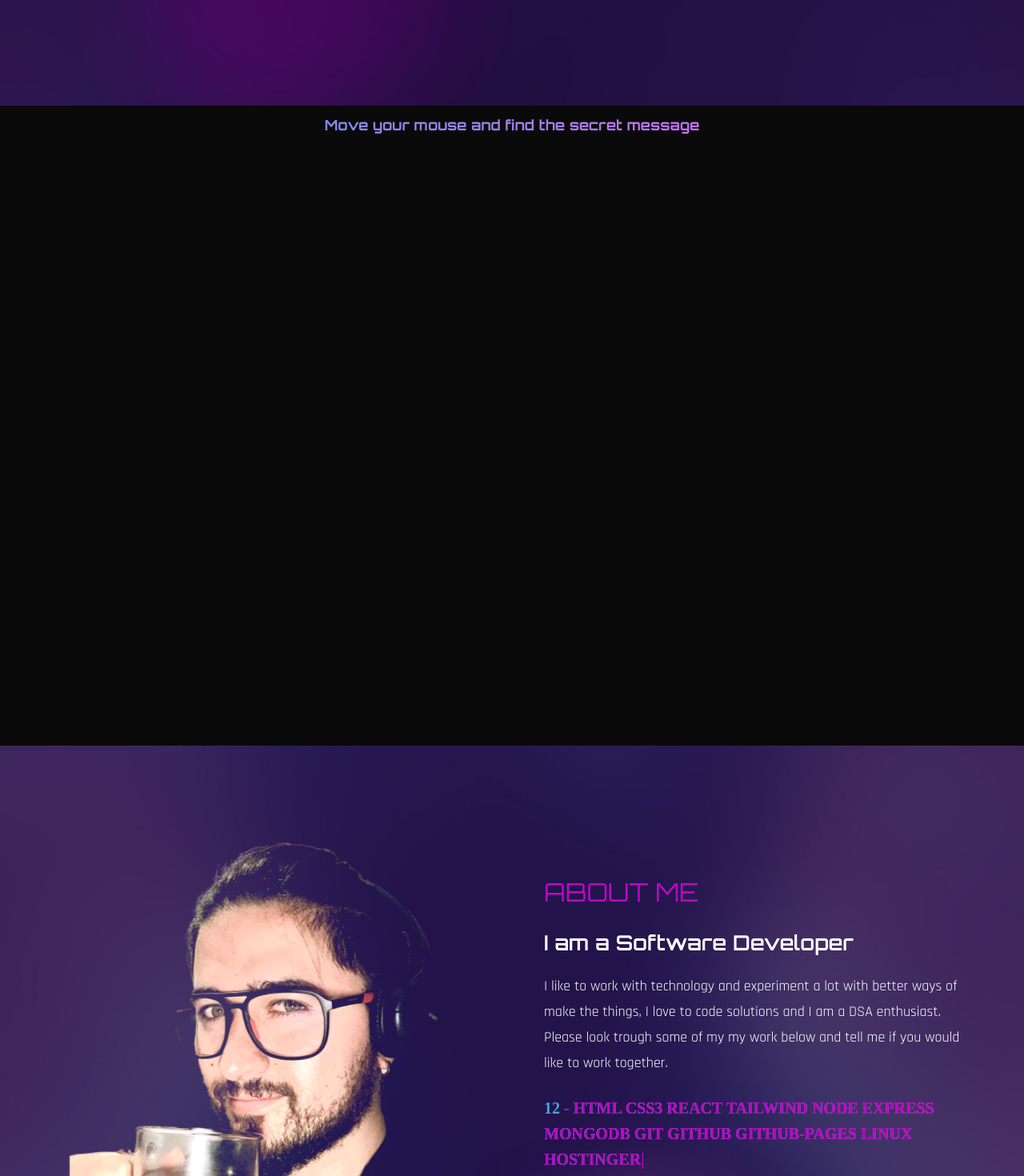
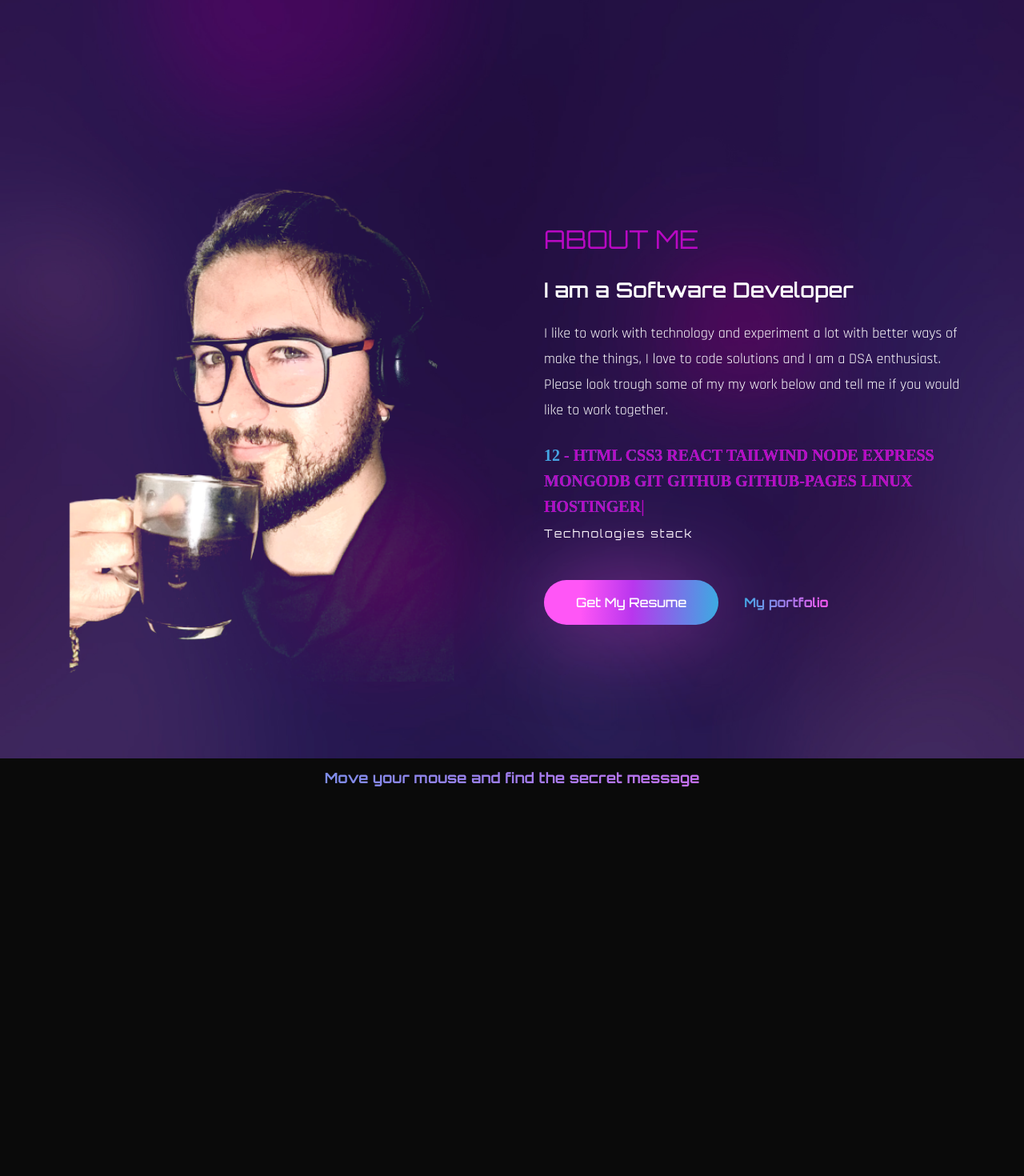
Before and after one commit to arturolopm/portfolio, a React (Create React App) app: page / in a window 1280 px wide. Shown: the part 1020-2490 px from the top of the page at 80% size. Built offline with nearby package versions, Linux system fonts and the light colour scheme; a web font is replaced by a local one.

Commit message:
Moved images one section below

```diff
--- a/src/App.js
+++ b/src/App.js
@@ -14,9 +14,9 @@ const App = () => {
     <div className=" flex flex-col gap-y-4 bg-site bg-no-repeat bg-cover overflow-hidden">
       <Header />
       <Banner />
-      <Images />
       <Nav />
       <About />
+      <Images />
       <Services />
       <Work />
       <Contact />
```
Also changed, not shown: 8 other files (tests, documents, lock files or other folders).
